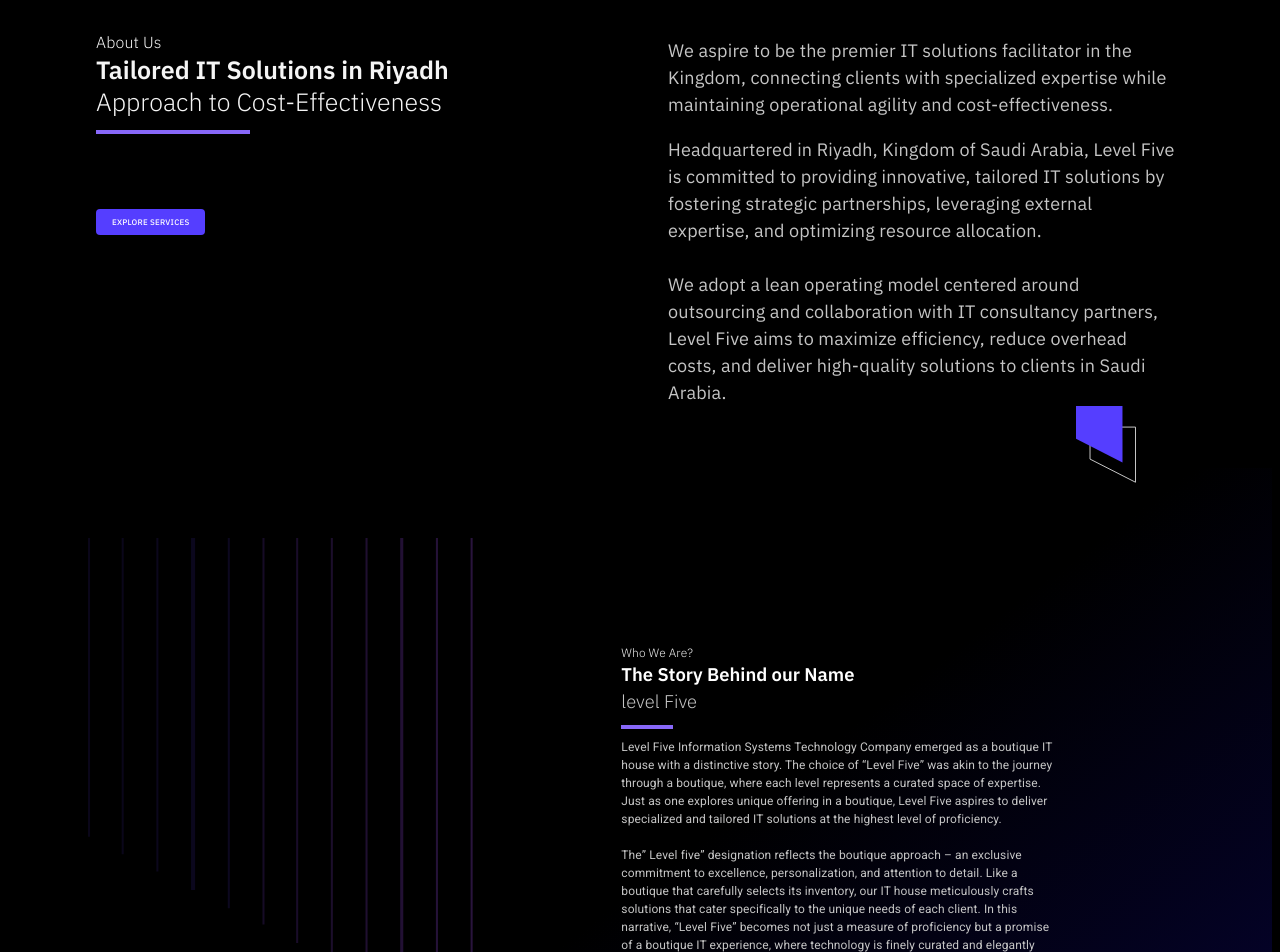
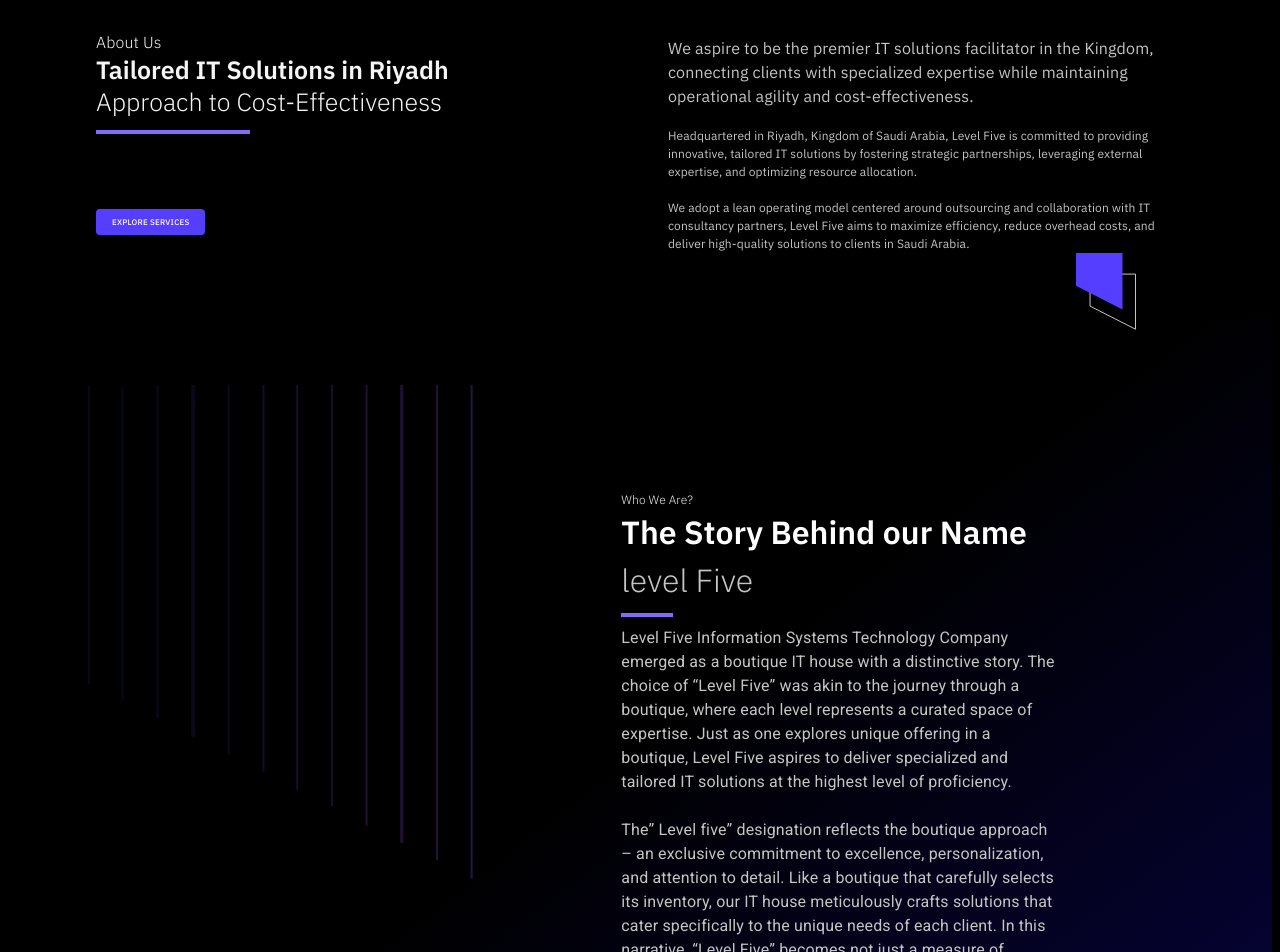
Before and after one commit to Chuck672991/Level5-Project, a Next.js app: page / in a window 1280 px wide. Shown: the part 1040-1992 px from the top of the page. Built offline with nearby package versions, Linux system fonts and the light colour scheme; a web font is replaced by a local one.

Commit message:
updates story

```diff
--- a/src/components/Itsolution.jsx
+++ b/src/components/Itsolution.jsx
@@ -77,11 +77,11 @@ export default function Itsolution() {
           </Grid>
           <Grid item xs={12} md={6} lg={6} xl={6}>
             <Box sx={{ paddingRight: { xs: "0", md: "12vh" },  paddingTop: isMobileScreen ? "8%" : "1%", fontWeight: "300",  }}>
-              <Typography sx={{ color: "#C5C5C5", fontFamily: "IBM Plex Sans Arabic", fontSize: {xs:"14px",sm:"16px",md:"15px",lg:"18px"} }}>
+              <Typography sx={{ color: "#C5C5C5", fontFamily: "IBM Plex Sans Arabic", fontSize: {xs:"1vh",sm:"1.5vh",md:"2vh",lg:"2.5vhpx"} }}>
                 We aspire to be the premier IT solutions facilitator in the Kingdom, connecting clients with specialized expertise while maintaining operational agility and cost-effectiveness.
               </Typography>
               <br />
-              <Typography sx={{ color: "#C5C5C5", fontFamily: "IBM Plex Sans Arabic", fontSize: {xs:"14px",sm:"16px",md:"15px",lg:"18px"} }}>
+              <Typography sx={{ color: "#C5C5C5", fontFamily: "IBM Plex Sans Arabic", fontSize: {xs:"0.8",sm:"1vh",md:"1.5vh",lg:"2vhpx"} }}>
                 Headquartered in Riyadh, Kingdom of Saudi Arabia, Level Five is committed to providing innovative, tailored IT solutions by fostering strategic partnerships, leveraging external expertise, and optimizing resource allocation.
                 <br />
                 <br />
--- a/src/components/Story.jsx
+++ b/src/components/Story.jsx
@@ -46,7 +46,7 @@ export default function Story() {
                 <Typography
                   sx={{
                     fontFamily: "IBM Plex Sans Arabic",
-                    fontSize: { xs: "2vh",sm:"1.6vh" ,md: "2.3vh",lg:"3",xl:"3vh" },
+                    fontSize: { xs: "2vh",sm:"1.6vh" ,md: "2.3vh",lg:"4vh",xl:"3.5vh" },
                     fontWeight: "600",
                     lineHeight: {xs:"vh "},
                     letterSpacing: "0em",
@@ -61,7 +61,7 @@ export default function Story() {
                 <Box sx={{ borderBottom: "0.5vh solid #8868F9", my: "2%", maxWidth: { xs: "2.5vw", sm: "3vw", md: "3vw", lg: "4vw" }, }} />
               </Box>
               <Box sx={{ fontFamily:"IBM Plex Sans Arabic",color:"#C5C5C5", paddingLeft: { xs: "2vh", md: "3vh",lg:"10vh",xl:"3vh" } }}>
-                <Typography sx={{ color: "#C5C5C5",fontSize: {xs:"14px",sm:"16px",md:"15px",lg:"1.5vh",xl:"1.5vh"},paddingBottom:"10%" }}>
+                <Typography sx={{ color: "#C5C5C5",fontSize: {xs:"14px",sm:"16px",md:"1.5vh",lg:"2vh",xl:"1.5vh"},paddingBottom:"10%" }}>
                   Level Five Information Systems Technology Company emerged as a boutique IT house with a distinctive story. The choice of “Level Five” was akin to the journey through a boutique, where each level represents a curated space of expertise. Just as one explores unique offering in a boutique, Level Five aspires to deliver specialized and tailored IT solutions at the highest level of proficiency.
 
                   <br /><br />
```
